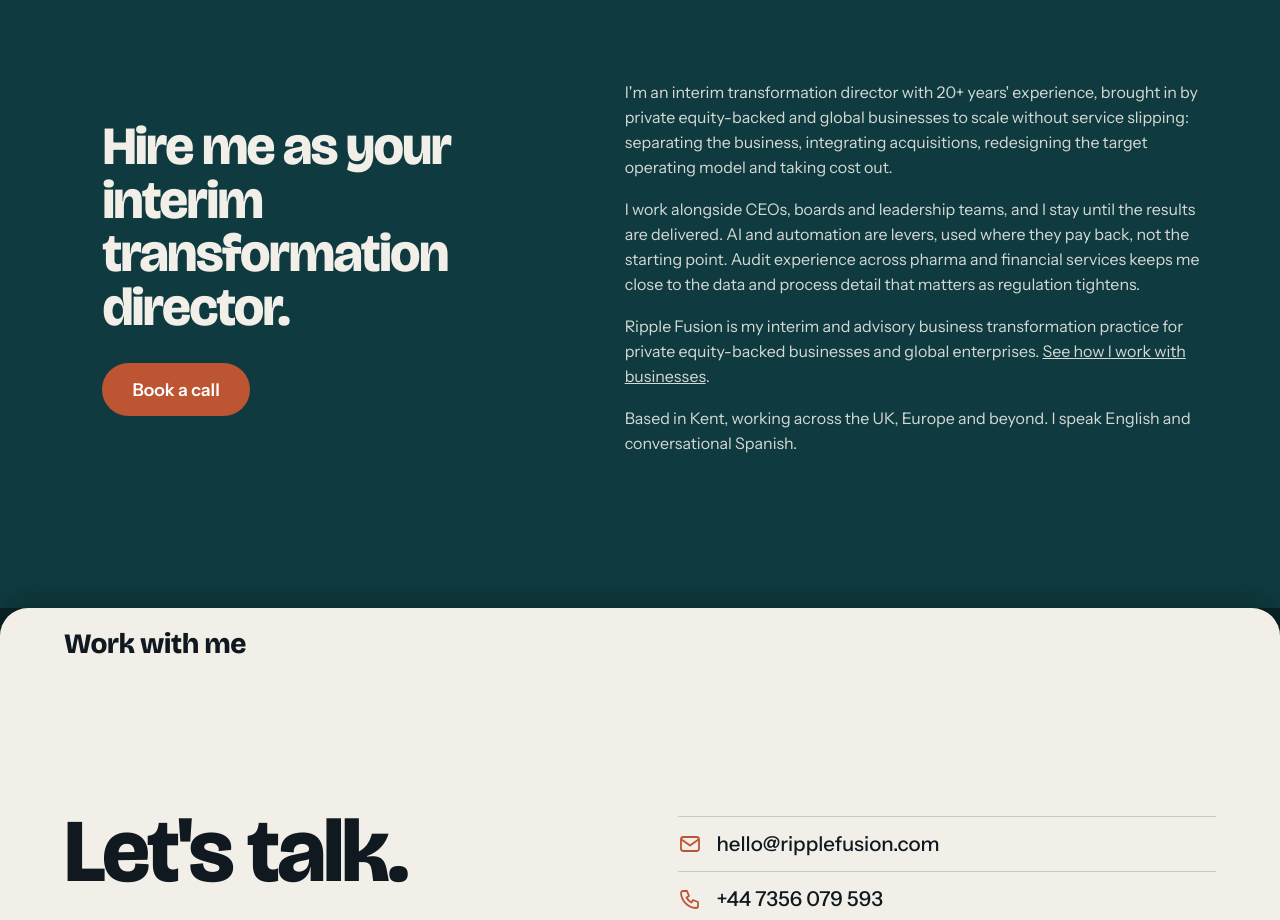
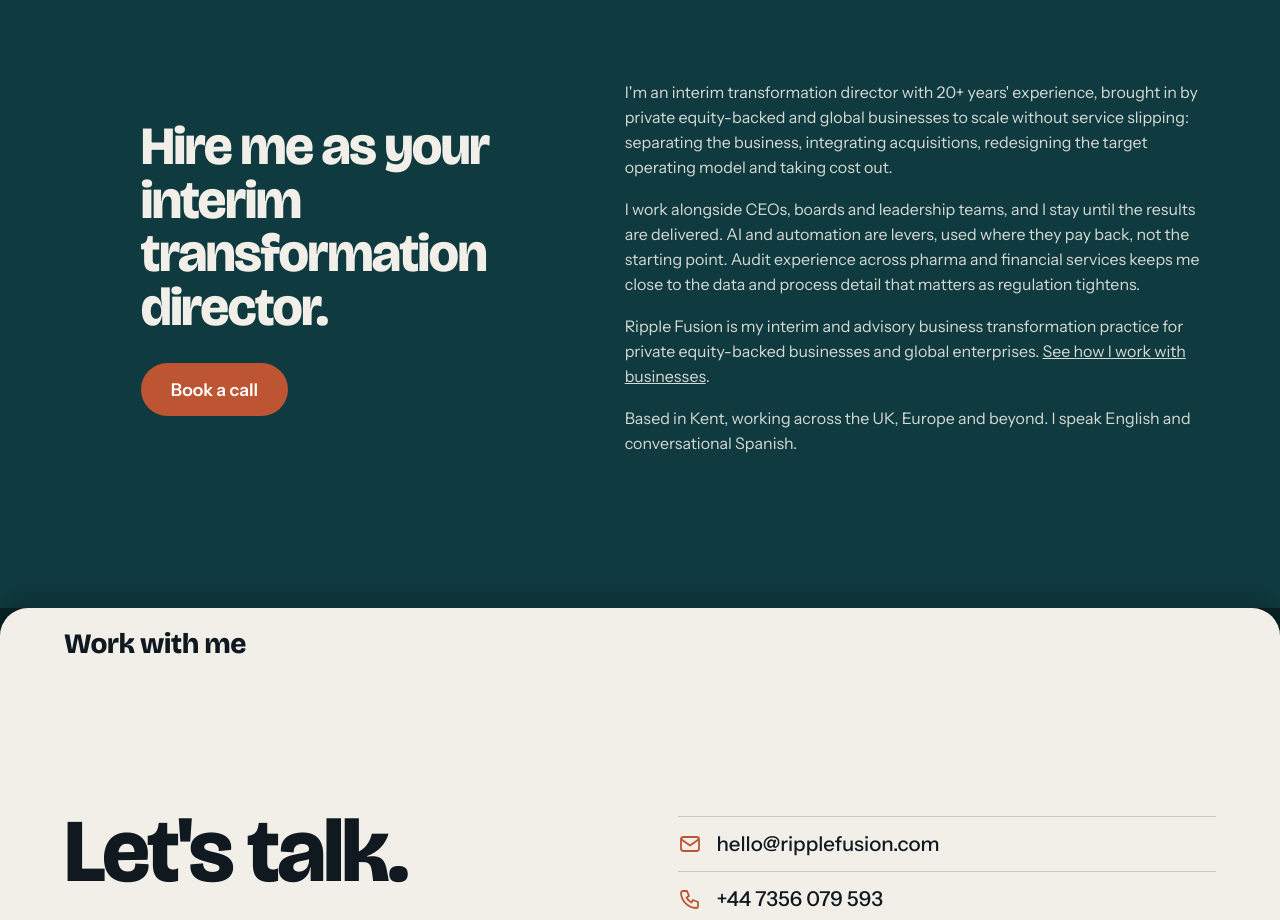
Before and after one commit to RippleFusion/RF-Website, a plain HTML site: page index.html in a window 1280 px wide. Shown: the part 920-1840 px from the top of the page. Drawn offline with nearby package versions, Linux system fonts and the light colour scheme.

Commit message:
Nudge About Me heading right a bit more
Co-Authored-By: Claude Sonnet 5 <noreply@anthropic.com>
Claude-Session: https://claude.ai/code/session_01BN9pjmFQxh7k6ozZSjNx5M

```diff
--- a/index.html
+++ b/index.html
@@ -197,7 +197,7 @@
   .dark .prose p { color: rgba(241, 239, 232, 0.88); }
   @media (min-width: 900px) {
     .about { grid-template-columns: 0.9fr 1.1fr; gap: clamp(32px, 6vw, 96px); align-items: center; }
-    .about-head { padding-left: clamp(16px, 3vw, 48px); }
+    .about-head { padding-left: clamp(32px, 6vw, 96px); }
   }
 
   /* CONTACT */
```
